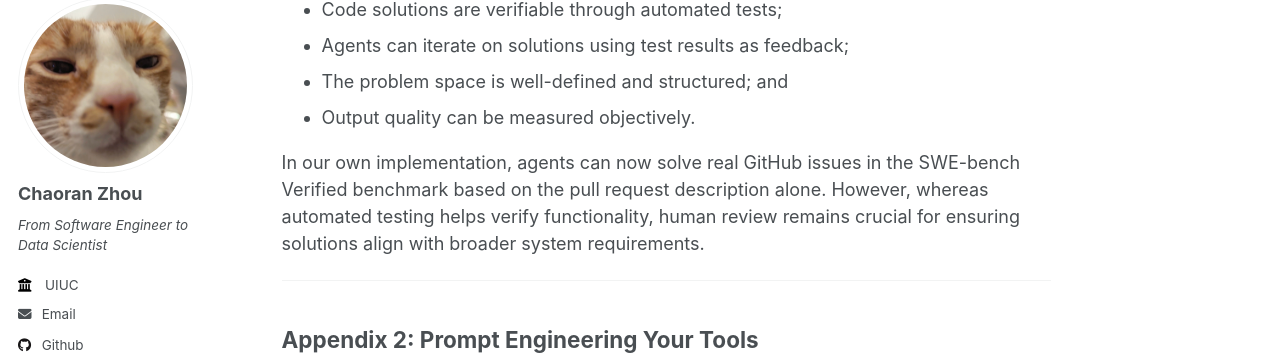
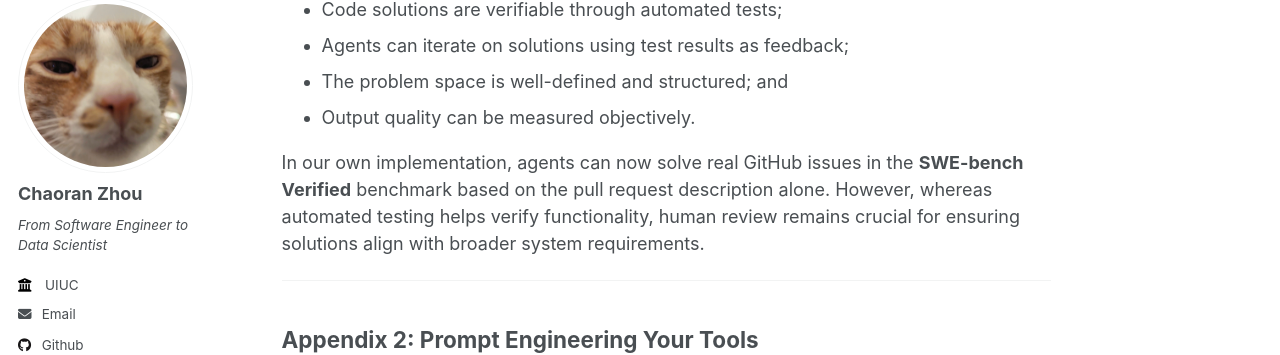
Before and after one commit to ranranrunforit/ranranrunforit.github.io, a Jekyll site: the page built from _projects/project-19.md, in a window 1280 px wide and 900 px high, scrolled down 10200 px. Shown: the part 108-463 px from the top of the window. Built offline with Jekyll 4.4.1, drawn with Linux system fonts in a browser that asks for light colours.

Commit message:
Update project-19.md

```diff
--- a/_projects/project-19.md
+++ b/_projects/project-19.md
@@ -208,7 +208,7 @@ The software development space has shown remarkable potential for LLM features,
 * The problem space is well-defined and structured; and
 * Output quality can be measured objectively.
 
-In our own implementation, agents can now solve real GitHub issues in the SWE-bench Verified benchmark based on the pull request description alone. However, whereas automated testing helps verify functionality, human review remains crucial for ensuring solutions align with broader system requirements.
+In our own implementation, agents can now solve real GitHub issues in the **SWE-bench Verified** benchmark based on the pull request description alone. However, whereas automated testing helps verify functionality, human review remains crucial for ensuring solutions align with broader system requirements.
 
 ---
 
```
